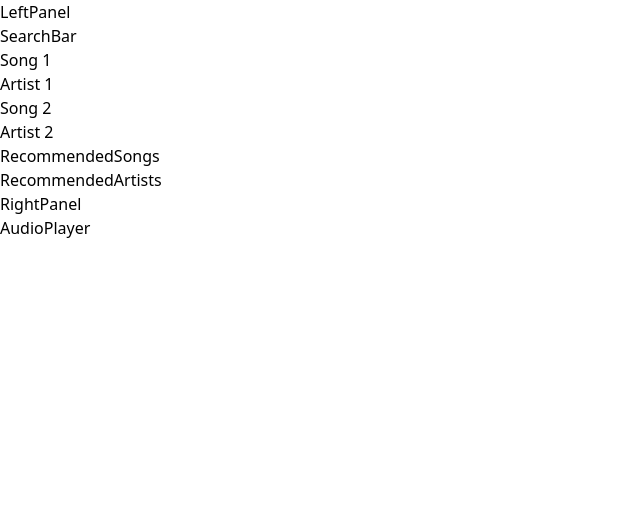
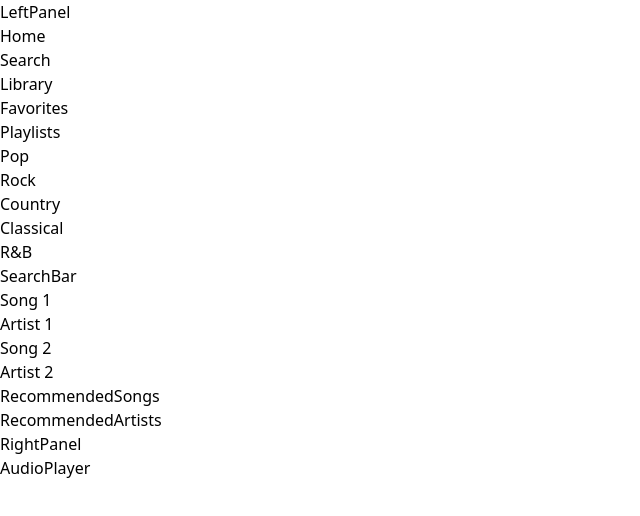
Before and after one commit to tynawilliam/music-app, a React (Create React App) app: page / in a window 1280 px wide. Shown: the top 516 px of the page, without its empty margins (0-640 px from the left). Built offline with nearby package versions, Linux system fonts and the light colour scheme.

Commit message:
left panel layout

```diff
--- a/src/ components/LeftPanel.tsx
+++ b/src/ components/LeftPanel.tsx
@@ -1,5 +1,27 @@
 import React from "react";
 
 export default function LeftPanel() {
-  return <div>LeftPanel</div>;
+  return (
+    <div className="flex flex-col h-full items-center bg-blue-100">
+      <h1 className="h-1/6 w-4/5">LeftPanel</h1>
+      <div className="h-1/6 w-4/5">
+        <ul className="">
+          <li>Home</li>
+          <li>Search</li>
+          <li>Library</li>
+          <li>Favorites</li>
+        </ul>
+      </div>
+      <div className="h-1/6 w-4/5">
+        <h3>Playlists</h3>
+        <ul>
+          <li>Pop</li>
+          <li>Rock</li>
+          <li>Country</li>
+          <li>Classical</li>
+          <li>R&B</li>
+        </ul>
+      </div>
+    </div>
+  );
 }
```
